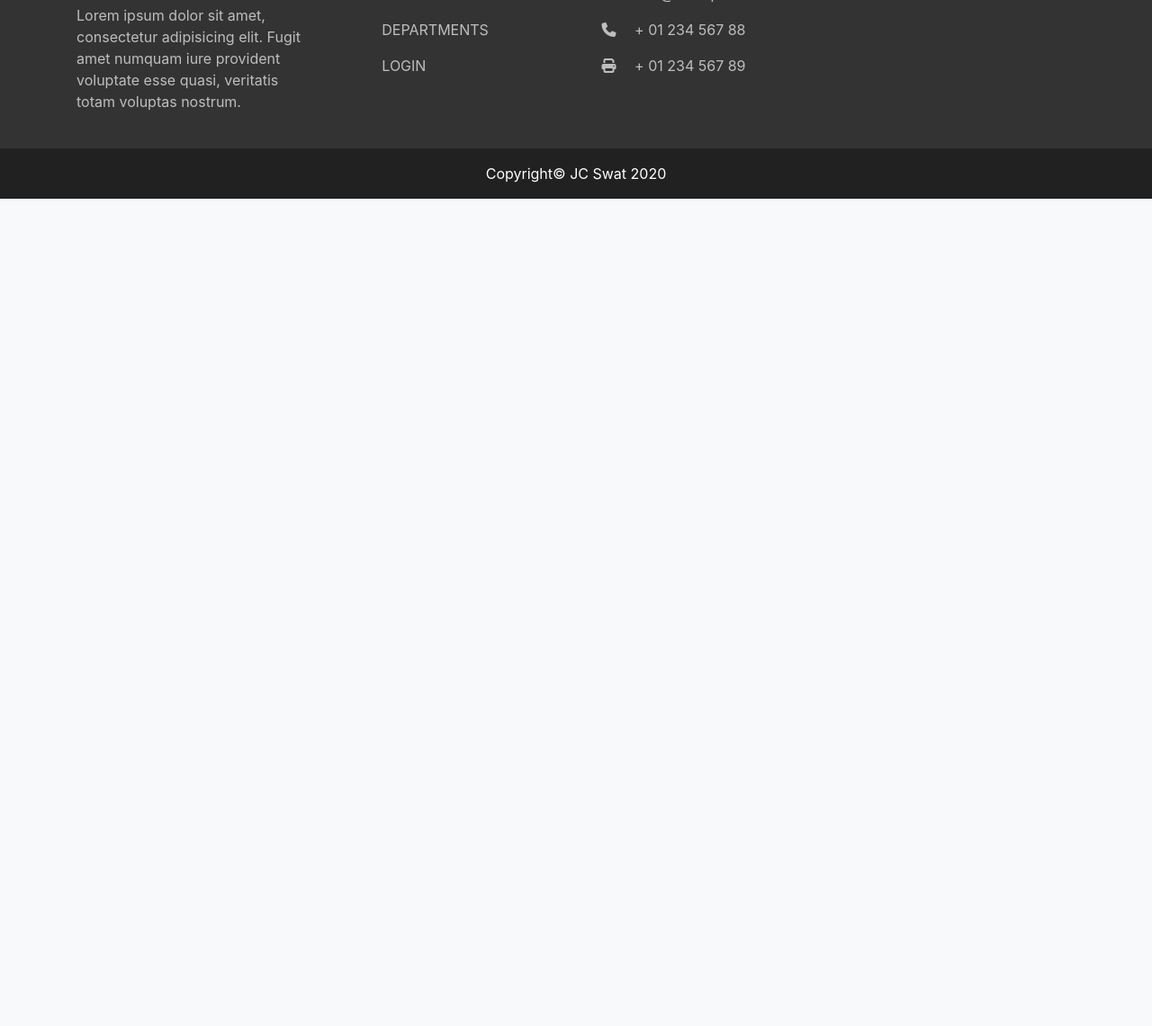
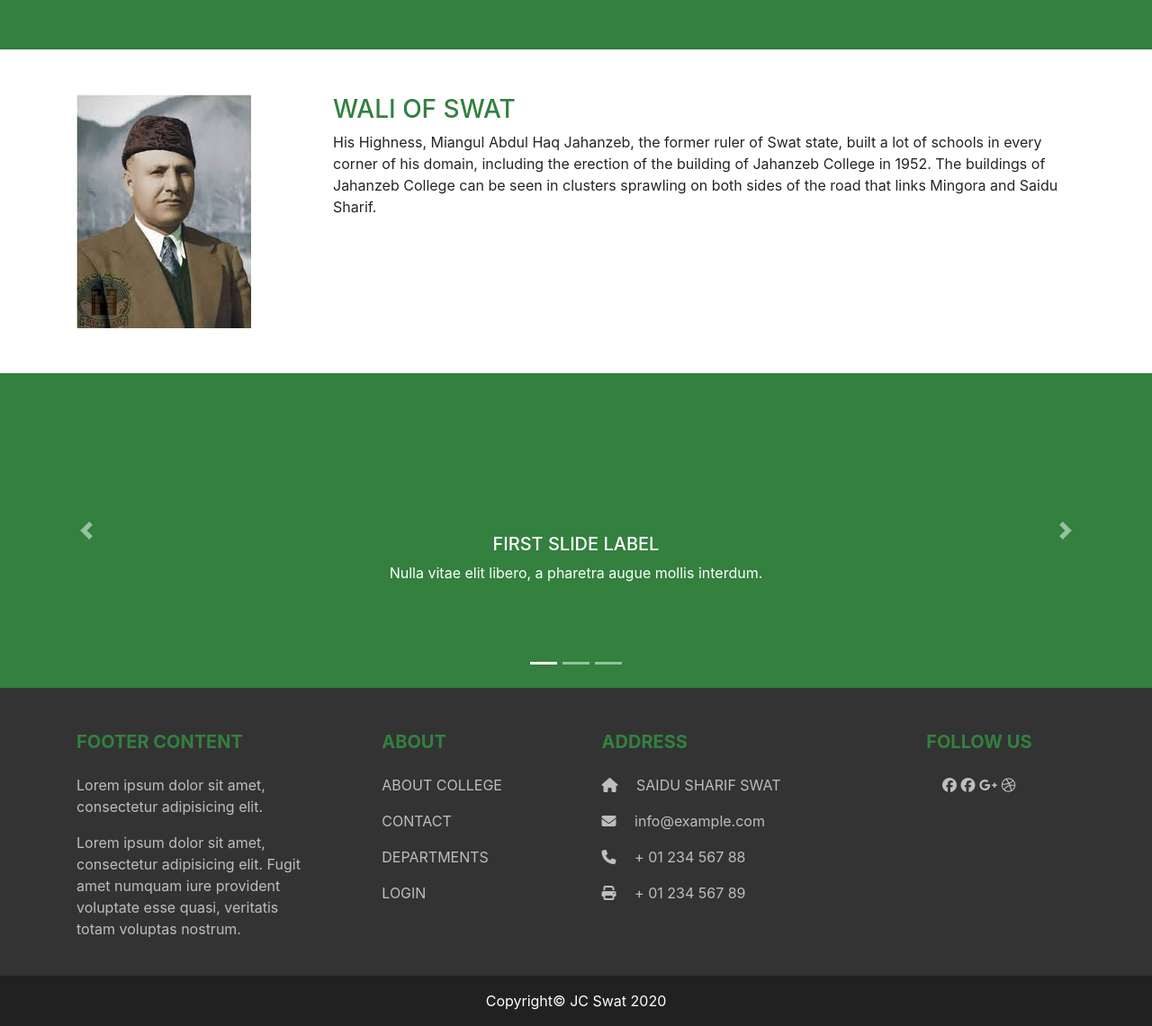
Before and after one commit to bakarfreelancer/jcswat, a PHP site: page /index.php?page=about in a window 1280 px wide. Shown: the part 1092-2233 px from the top of the page at 90% size. Before the commit the page ends 1313 px from the top, so only its background shows below. Run offline with PHP 8.4, Linux system fonts and the light colour scheme; some libraries are stand-ins or nearby versions.

Commit message:
updated about page

```diff
--- a/assets/css/about.css
+++ b/assets/css/about.css
@@ -3,3 +3,33 @@
     --primary-color: #33803f;
     --primary-hover-color: #07300d;
 }
+.principalImg img{
+    width: 85%;
+
+
+}
+.principalImg{
+    text-align: center;
+}
+.principalName{
+    color: var(--primary-color);
+    font-weight: 500;
+    text-transform: capitalize;
+}
+.history h2,
+.history{
+    color: #fff;
+}
+.slidertext{
+    background-color:var(--primary-color);
+}
+.aboutSlider .slidertext h5{
+    color:#fff;
+}
+.aboutSlider .slidertext{
+    padding-bottom: 80px;
+}
+.aboutSlider{
+    background-color: var(--primary-color);
+    height: 350px;
+}
--- a/includes/pages/about.inc.php
+++ b/includes/pages/about.inc.php
@@ -2,11 +2,34 @@
 <div class="spacer"></div>
 <div class="spacer"></div>
 <div class="spacer"></div>
-<div class="container-fluid">
+<h1 class="text-center">About jc</h1>
+<div class="spacer"></div>
+<div class='container-fluid'>
+    <div class="container">
+        <div class="row">
+            <div class="col-md-3 principalImg">
+                <img src="./assets/images/prncpl.jpeg"  alt=" princpl">
+                    <span class="principalName">prof.sayyed mumtaz ali shah</span>
+            </div>
+            <div class="col-md-9">
+                <h3>PRINCIPAL MESSAGE</h3>
+                <p class="principalMessagePara">
+                I feel privileged, elated and honoured to pen down a message for the students of the historical institution of Govt.Posgraduate Jahanzeb College, Swat. Undoubtedly, Govt.Jahanzeb College is a trailblazer for the rest of the institutions in KPK because of its rich history, exceptional teaching and its vital role in the enlightenment, development, shaping and broadening the spectrum of thinking of its students over the years. In fact, many lucky students, who graduated from Jahanzeb College have always gone on to excellent careers, who are efficiently serving the nation and reputable institutions 0f the world in various capacities and earning good name for their beloved country Pakistan. Obviously, the credit for this monumental success goes to the exruler of Swat. Maj.Gen. Miangul Abdul Haq Jahanzeb,who laid the foundation of this towering, awesome and inspiring college in 1952, with the clear vision of steering Swat to a more progressive path of peace, prosperity and development. Though established in 1952 for a few hundred local students, but it’s amazing that the college is in that original shape and is catering to the needs of thousands of students both local and from other parts of the province, which is the recognition of the fact college is growing in stature by the day.
+                </p>
+            </div>
+
+        </div>
+    </div>
+        <div class="spacer"></div>
+</div>
+
+<div class="container-fluid bg-pr">
 <div class="container history">
     <!-- history start -->
-    <h1 class="text-center">About jc</h1>
+
     <div class="spacer"></div>
+    <div class="spacer"></div>
+
     <div class="row">
     <!-- row 1 open -->
         <div class='col-md-6'>
@@ -28,6 +51,7 @@
         </div>
     </div>
     <div class="container-fluid">
+        <div class="spacer"></div>
 <div class="container waliSwat">
     <div class="row">
         <!-- row2 open -->
@@ -46,3 +70,41 @@
 
 </div>
 <!-- container-fluid close -->
+<!-- slider -->
+<div id="carouselExampleCaptions" class="carousel slide" data-ride="carousel">
+  <ol class="carousel-indicators">
+    <li data-target="#carouselExampleCaptions" data-slide-to="0" class="active"></li>
+    <li data-target="#carouselExampleCaptions" data-slide-to="1"></li>
+    <li data-target="#carouselExampleCaptions" data-slide-to="2"></li>
+  </ol>
+  <div class="carousel-inner">
+    <div class="carousel-item active aboutSlider">
+
+      <div class="carousel-caption d-none d-md-block slidertext">
+        <h5>First slide label</h5>
+        <p>Nulla vitae elit libero, a pharetra augue mollis interdum.</p>
+      </div>
+    </div>
+    <div class="carousel-item aboutSlider">
+
+      <div class="carousel-caption d-none d-md-block slidertext">
+        <h5>Second slide label</h5>
+        <p>Lorem ipsum dolor sit amet, consectetur adipiscing elit.</p>
+      </div>
+    </div>
+    <div class="carousel-item aboutSlider">
+           <div class="carousel-caption d-none d-md-block slidertext">
+        <h5>Third slide label</h5>
+        <p>Praesent commodo cursus magna, vel scelerisque nisl consectetur.</p>
+      </div>
+    </div>
+  </div>
+  <a class="carousel-control-prev" href="#carouselExampleCaptions" role="button" data-slide="prev">
+    <span class="carousel-control-prev-icon" aria-hidden="true"></span>
+    <span class="sr-only">Previous</span>
+  </a>
+  <a class="carousel-control-next" href="#carouselExampleCaptions" role="button" data-slide="next">
+    <span class="carousel-control-next-icon" aria-hidden="true"></span>
+    <span class="sr-only">Next</span>
+  </a>
+</div>
```
Also changed, not shown: assets/images/prncpl.jpeg (added).
